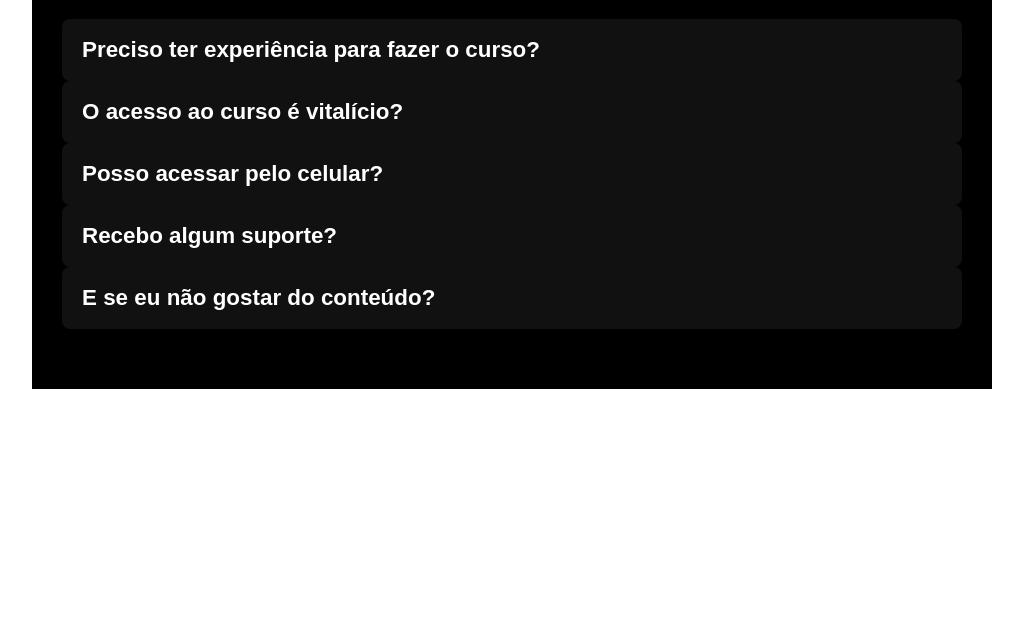
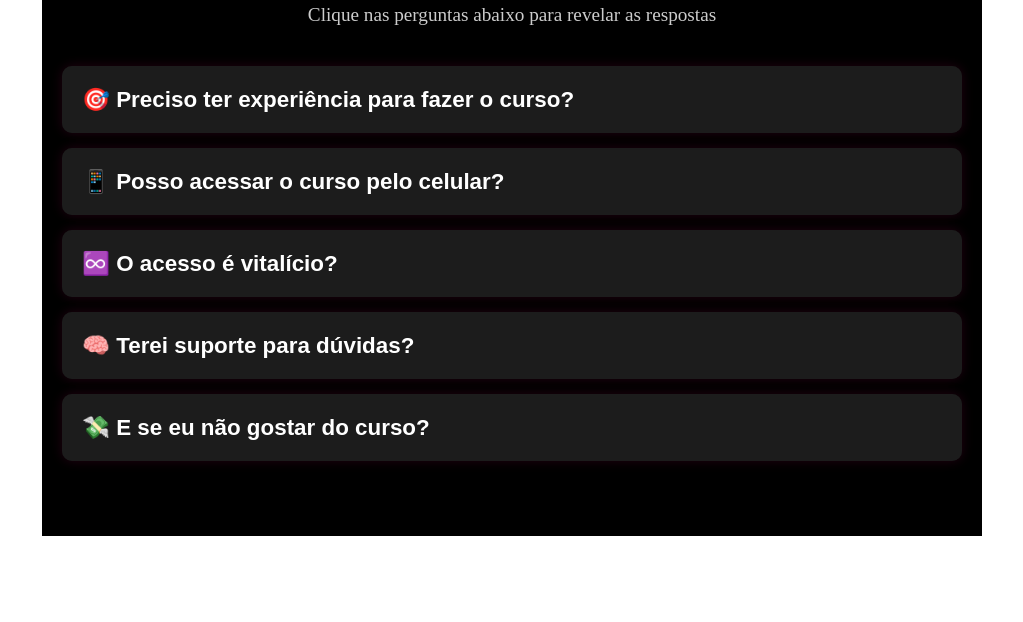
Before and after one commit to eusouarthurmartins/metodo-trader-inteligente, a plain HTML site: page index.html in a window 1280 px wide. Shown: the part 178-800 px from the top of the page, without its empty margins (128-1151 px from the left). Drawn offline with Linux system fonts and the light colour scheme.

Commit message:
Update index.html

```diff
--- a/index.html
+++ b/index.html
@@ -1,89 +1,103 @@
-<section class="faq">
+<section class="faq-netflix">
   <h2>Dúvidas Frequentes</h2>
+  <p class="faq-sub">Clique nas perguntas abaixo para revelar as respostas</p>
 
   <div class="faq-item">
-    <button class="faq-pergunta">Preciso ter experiência para fazer o curso?</button>
+    <button class="faq-pergunta">🎯 Preciso ter experiência para fazer o curso?</button>
     <div class="faq-resposta">
       <p>Não! O MTI foi desenvolvido do zero ao avançado. Mesmo iniciantes conseguem acompanhar e aplicar todo o conteúdo.</p>
     </div>
   </div>
 
   <div class="faq-item">
-    <button class="faq-pergunta">O acesso ao curso é vitalício?</button>
+    <button class="faq-pergunta">📱 Posso acessar o curso pelo celular?</button>
     <div class="faq-resposta">
-      <p>Sim! Após a compra, você terá acesso vitalício a todas as aulas e futuras atualizações.</p>
+      <p>Sim! Todo o conteúdo é 100% online e responsivo. Você pode assistir pelo celular, computador ou tablet.</p>
     </div>
   </div>
 
   <div class="faq-item">
-    <button class="faq-pergunta">Posso acessar pelo celular?</button>
+    <button class="faq-pergunta">♾️ O acesso é vitalício?</button>
     <div class="faq-resposta">
-      <p>Sim, você pode assistir às aulas tanto pelo celular quanto pelo computador ou tablet.</p>
+      <p>Sim! Depois de adquirir o MTI, o acesso é vitalício. Você pode assistir quantas vezes quiser e no seu tempo.</p>
     </div>
   </div>
 
   <div class="faq-item">
-    <button class="faq-pergunta">Recebo algum suporte?</button>
+    <button class="faq-pergunta">🧠 Terei suporte para dúvidas?</button>
     <div class="faq-resposta">
-      <p>Sim! Você terá acesso a um canal de suporte exclusivo para tirar dúvidas diretamente com nossa equipe.</p>
+      <p>Com certeza! Você terá acesso a um canal exclusivo de suporte para tirar todas as dúvidas diretamente com nossa equipe.</p>
     </div>
   </div>
 
   <div class="faq-item">
-    <button class="faq-pergunta">E se eu não gostar do conteúdo?</button>
+    <button class="faq-pergunta">💸 E se eu não gostar do curso?</button>
     <div class="faq-resposta">
-      <p>Você conta com 7 dias de garantia incondicional. Se não curtir o curso, pode solicitar reembolso total dentro desse prazo.</p>
+      <p>Você tem 7 dias de garantia incondicional. Se não gostar do conteúdo, pode solicitar reembolso total sem burocracia.</p>
     </div>
   </div>
 </section>
 
 <style>
-  .faq {
+  .faq-netflix {
     background: #000;
     color: #fff;
-    padding: 60px 30px;
+    padding: 60px 20px;
     max-width: 900px;
     margin: auto;
+    text-align: center;
   }
 
-  .faq h2 {
-    font-size: 2.8rem;
-    text-align: center;
+  .faq-netflix h2 {
+    font-size: 3rem;
+    color: #ff0077;
+    margin-bottom: 10px;
+  }
+
+  .faq-sub {
+    font-size: 1.2rem;
+    color: #ccc;
     margin-bottom: 40px;
-    color: #ff0077;
+  }
+
+  .faq-item {
+    margin-bottom: 15px;
+    border-radius: 10px;
+    overflow: hidden;
+    background-color: #111;
+    box-shadow: 0 0 12px #80004044;
   }
 
   .faq-pergunta {
     width: 100%;
-    background: #111;
+    background: #1c1c1c;
     color: #fff;
     font-size: 1.4rem;
-    padding: 18px 20px;
+    padding: 20px;
+    text-align: left;
+    font-weight: 700;
     border: none;
-    text-align: left;
     cursor: pointer;
-    font-weight: bold;
-    transition: background 0.3s;
-    border-radius: 8px;
+    transition: background 0.3s ease;
   }
 
   .faq-pergunta:hover {
-    background: #1e1e1e;
+    background: #2a2a2a;
   }
 
   .faq-resposta {
     max-height: 0;
     overflow: hidden;
+    background-color: #1a1a1a;
+    padding: 0 20px;
     transition: max-height 0.4s ease;
-    background: #1a1a1a;
-    padding: 0 20px;
-    border-radius: 0 0 8px 8px;
   }
 
   .faq-resposta p {
-    margin: 15px 0;
+    margin: 20px 0;
     font-size: 1.1rem;
     color: #ccc;
+    text-align: left;
   }
 
   .faq-item.active .faq-resposta {
@@ -91,13 +105,17 @@
   }
 
   @media (max-width: 600px) {
-    .faq h2 {
+    .faq-netflix h2 {
       font-size: 2.2rem;
+    }
+
+    .faq-sub {
+      font-size: 1rem;
     }
 
     .faq-pergunta {
       font-size: 1.2rem;
-      padding: 16px;
+      padding: 18px;
     }
 
     .faq-resposta p {
@@ -107,13 +125,13 @@
 </style>
 
 <script>
-  const items = document.querySelectorAll('.faq-item');
+  const faqItems = document.querySelectorAll('.faq-item');
 
-  items.forEach(item => {
+  faqItems.forEach(item => {
     const pergunta = item.querySelector('.faq-pergunta');
     pergunta.addEventListener('click', () => {
       item.classList.toggle('active');
-      items.forEach(el => {
+      faqItems.forEach(el => {
         if (el !== item) el.classList.remove('active');
       });
     });
```
